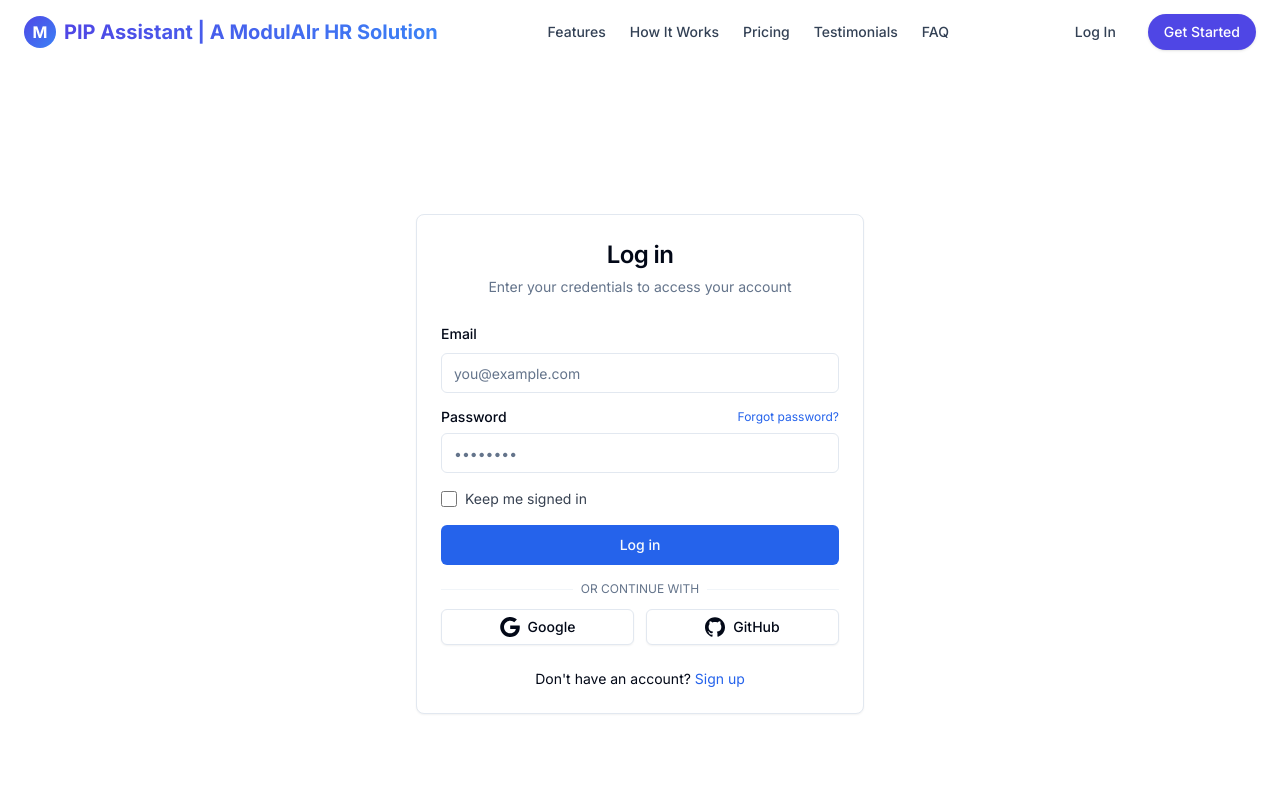
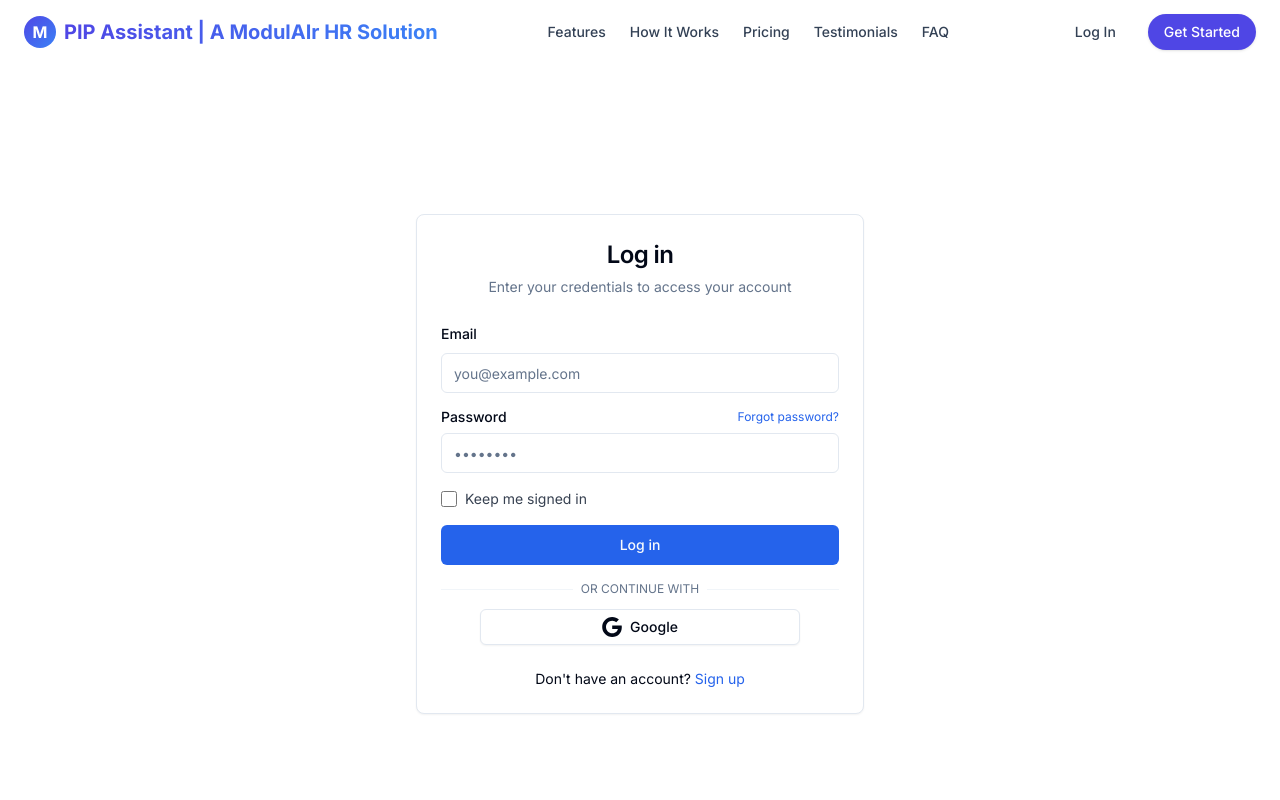
Before and after one commit to dillycone/modulairhr_pip, a Next.js app: page /auth/login in a window 1280 px wide. Shown: the top 800 px of the page. Built offline with nearby package versions, Linux system fonts and the light colour scheme; no server answers.

Commit message:
refactor(auth): remove GitHub social login option, simplify to Google-only OAuth

```diff
--- a/app/auth/login/page.tsx
+++ b/app/auth/login/page.tsx
@@ -79,7 +79,7 @@ export default function Login() {
   };
 
   // Handle social login
-  const handleSocialLogin = async (provider: 'google' | 'github') => {
+  const handleSocialLogin = async (provider: 'google') => {
     setIsLoading(true);
 
     try {
--- a/components/auth/social-login-buttons.tsx
+++ b/components/auth/social-login-buttons.tsx
@@ -11,20 +11,11 @@ const GoogleIcon = () => (
   </svg>
 );
 
-const GitHubIcon = () => (
-  <svg className="w-5 h-5" viewBox="0 0 24 24" xmlns="http://www.w3.org/2000/svg">
-    <path
-      d="M12 .297c-6.63 0-12 5.373-12 12 0 5.303 3.438 9.8 8.205 11.385.6.113.82-.258.82-.577 0-.285-.01-1.04-.015-2.04-3.338.724-4.042-1.61-4.042-1.61C4.422 18.07 3.633 17.7 3.633 17.7c-1.087-.744.084-.729.084-.729 1.205.084 1.838 1.236 1.838 1.236 1.07 1.835 2.809 1.305 3.495.998.108-.776.417-1.305.76-1.605-2.665-.3-5.466-1.332-5.466-5.93 0-1.31.465-2.38 1.235-3.22-.135-.303-.54-1.523.105-3.176 0 0 1.005-.322 3.3 1.23.96-.267 1.98-.399 3-.405 1.02.006 2.04.138 3 .405 2.28-1.552 3.285-1.23 3.285-1.23.645 1.653.24 2.873.12 3.176.765.84 1.23 1.91 1.23 3.22 0 4.61-2.805 5.625-5.475 5.92.42.36.81 1.096.81 2.22 0 1.606-.015 2.896-.015 3.286 0 .315.21.69.825.57C20.565 22.092 24 17.592 24 12.297c0-6.627-5.373-12-12-12"
-      fill="currentColor"
-    />
-  </svg>
-);
-
 interface SocialLoginButtonsProps {
   /**
    * Function to handle the social login action
    */
-  onSocialLogin: (provider: 'google' | 'github') => Promise<void>;
+  onSocialLogin: (provider: 'google') => Promise<void>;
   /**
    * Whether the buttons should be in loading state
    */
@@ -48,28 +39,17 @@ export function SocialLoginButtons({ onSocialLogin, isLoading = false }: SocialL
         </div>
       </div>
 
-      <div className="grid grid-cols-2 gap-3">
+      <div className="flex justify-center">
         <Button
           variant="outline"
           type="button"
           disabled={isLoading}
-          className="bg-white"
+          className="bg-white w-full max-w-xs"
           onClick={() => onSocialLogin('google')}
         >
           <GoogleIcon />
           <span className="ml-2">Google</span>
         </Button>
-
-        <Button
-          variant="outline"
-          type="button"
-          disabled={isLoading}
-          className="bg-white"
-          onClick={() => onSocialLogin('github')}
-        >
-          <GitHubIcon />
-          <span className="ml-2">GitHub</span>
-        </Button>
       </div>
     </div>
   );
```
